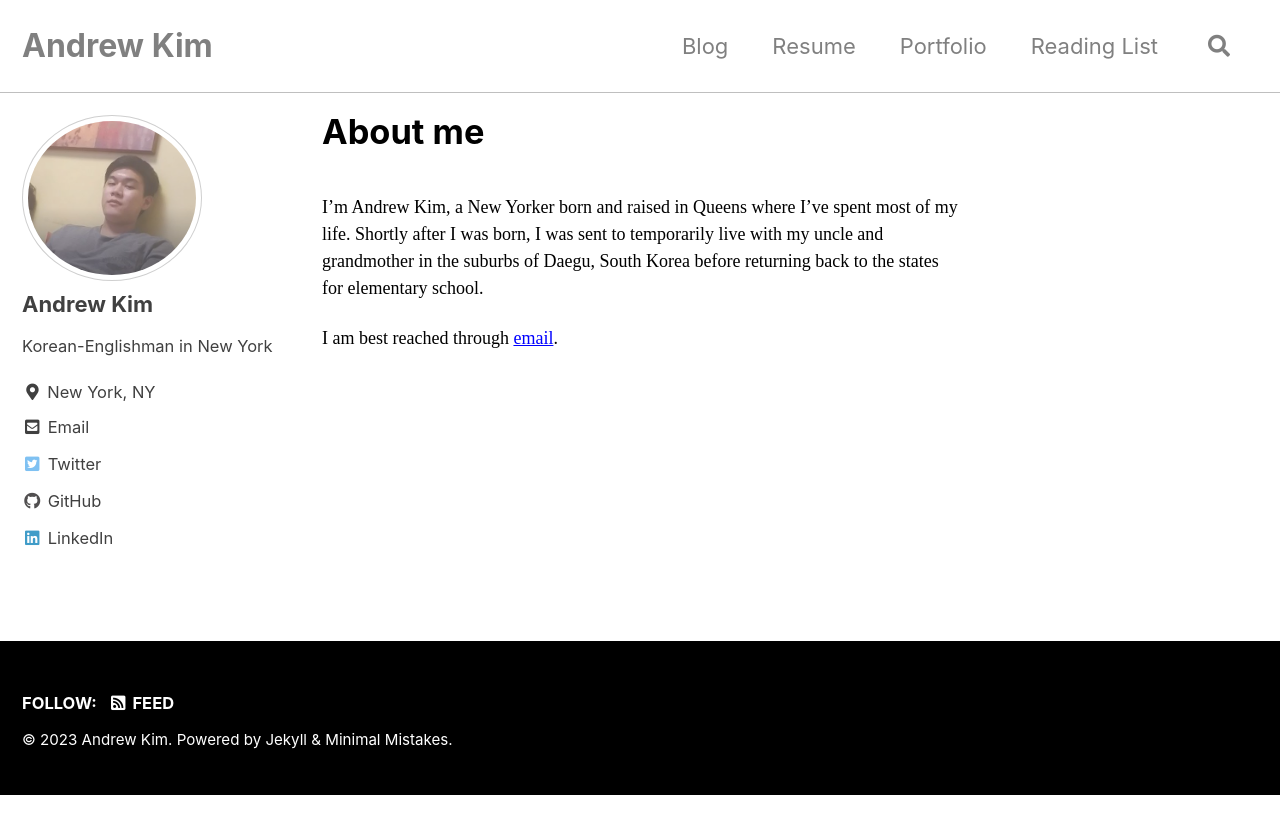
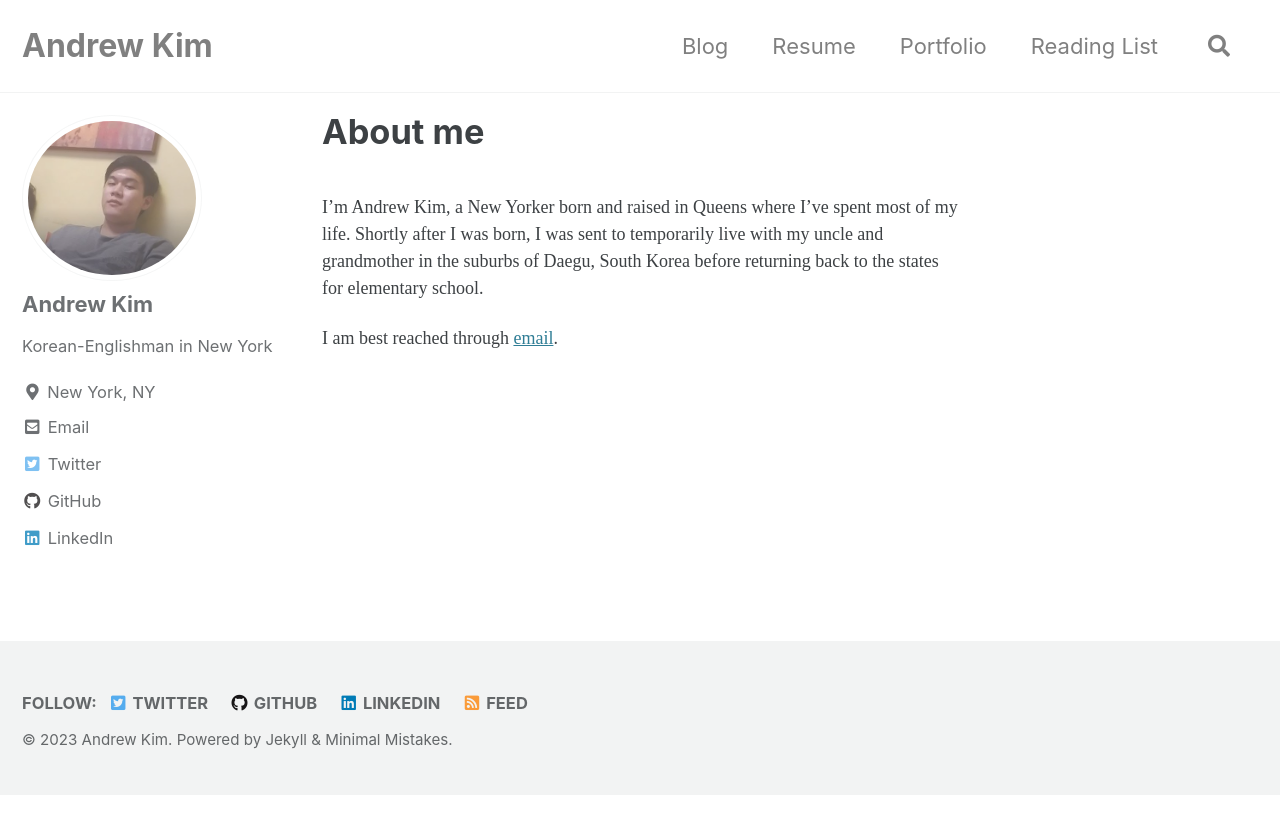
Before and after one commit to andrewwkimm/andrewwkimm.github.io, a Jekyll site: the page built from index.md, in a window 1280 px wide. Shown: the top 834 px of the page. Built offline with Jekyll 4.4.1, drawn with Linux system fonts in a browser that asks for light colours; cached includes are drawn as plain includes.

Commit message:
Change theme to default

```diff
--- a/_config.yml
+++ b/_config.yml
@@ -12,7 +12,7 @@
 
 # theme                  : "minimal-mistakes-jekyll"
 # remote_theme           : "mmistakes/minimal-mistakes"
-minimal_mistakes_skin    : "contrast" # "air", "aqua", "contrast", "dark", "dirt", "neon", "mint", "plum", "sunrise"
+minimal_mistakes_skin    : "default" # "air", "aqua", "contrast", "dark", "dirt", "neon", "mint", "plum", "sunrise"
 
 # Site Settings
 locale                   : "en-US"
@@ -137,13 +137,16 @@
   links:
     - label: "Twitter"
       icon: "fab fa-fw fa-twitter-square"
-      # url:
+      url: "https://twitter.com/andrewkimssk"
     - label: "Facebook"
       icon: "fab fa-fw fa-facebook-square"
       # url:
     - label: "GitHub"
       icon: "fab fa-fw fa-github"
-      # url:
+      url: "https://github.com/andrewwkimm"
+    - label: "LinkedIn"
+      icon: "fab fa-fw fa-linkedin"
+      url: "https://www.linkedin.com/in/andrew-sungsoo-kim/"
     - label: "GitLab"
       icon: "fab fa-fw fa-gitlab"
       # url:
```
